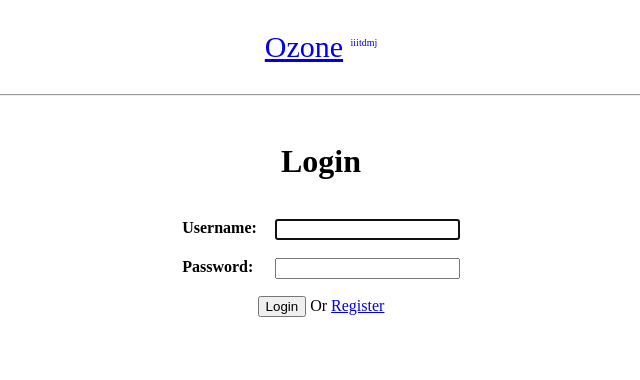
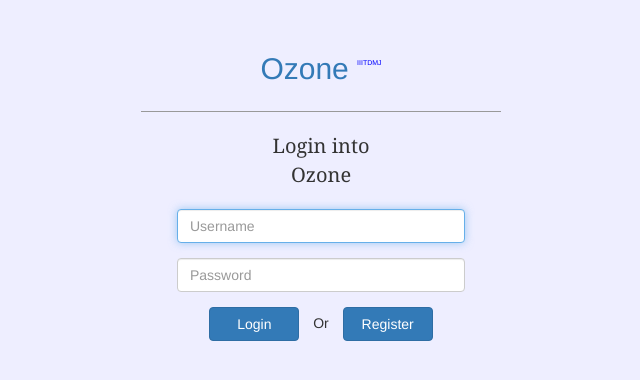
Before and after one commit to Samy-33/Ozone, a Django app: page / in a window 1280 px wide. Shown: the top 380 px of the page, without its empty margins (319-959 px from the left). Run offline with Django 3.2, Linux system fonts and the light colour scheme; some libraries are stand-ins or nearby versions.

Commit message:
Updated login page

```diff
--- a/inout/static/inout/css/login.css
+++ b/inout/static/inout/css/login.css
@@ -0,0 +1,37 @@
+body {
+    background-color: #eef;
+    margin-top: 3%;
+}
+hr {
+    border-top: 1px solid #999;
+}
+sup {
+    font-size: 7px;
+    top: -2em;
+}
+.form-group {
+    width: 80%;
+}
+.heading {
+    color: blue;
+    font-size: 30px;
+    padding: 0;
+    margin: 10px 0 0 0;
+    width: 40.0%;
+    display: inline-block;
+}
+.heading a:link{
+    text-decoration: none;
+}
+.login-heading {
+    font-size: 20px;
+    font-family: Georgia;
+    margin: 0px auto;
+    padding: 0;
+    display: block;
+    width: 45%;
+}
+.login-button {
+    width: 25%;
+    margin: 0 10px auto;
+}
--- a/inout/templates/inout/login.html
+++ b/inout/templates/inout/login.html
@@ -1,31 +1,47 @@
 {% load static %}
+
 <!DOCTYPE html>
 <html>
   <head>
     <title> Welcome to Ozone Judge </title>
+    <meta name="viewport" content="width=device-width, initial-scale=1">
+    <link href="{% static 'inout/css/form-table.css' %}" rel="stylesheet" type="text/css" />
+    <link href="{% static 'inout/css/bootstrap.min.css' %}" rel="stylesheet" type="text/css" />
     <link href="{% static 'inout/css/base.css' %}" rel="stylesheet" type="text/css" />
-		<link href="{% static 'inout/css/form-table.css' %}" rel="stylesheet" type="text/css" />
+    <link href="{% static 'inout/css/login.css' %}" rel="stylesheet" type="text/css" />
   </head>
   <body>
+    <div class="container">
+      <div class="row">
+        <div class="col-md-4 col-sm-4 col-md-offset-4 col-sm-offset-4">
           <center>
-			<p style="color:blue; font-size:30px;">
-				<a href='{% url "inout:home"%}' >Ozone</a>
-				<sup style="font-size:10px;">iiitdmj</sup>
+            <p class="heading">
+              <a href='{% url "inout:home"%}'>Ozone</a>
+              <sup>IIITDMJ</sup>
             </p>
-			<hr><br>
-			<h1> Login </h1>
-			<form method=post>
+          </center>
+          <hr>
+          <center>
+            <div class="login-heading">Login into Ozone</div>
+          </center>
+          <br>
+          <form method="post" role="form">
             {% csrf_token %}
-				<table>
-					{% for field in form %}
-						<tr>
-							<th style="float:left;">{{field.label_tag}}</th>
-							<td>{{field}}{{field.errors}}</td>
-						</tr>
-					{% endfor %}
-				</table>
-				<button type="submit" > Login </button> Or <a href="{% url 'inout:register' %}">Register</a>
+            <center>
+              <div class="form-group">
+                <input type="text" class="form-control" placeholder="Username" autofocus required="true">
+              </div>
+              <div class="form-group">
+                <input type="password" class="form-control" placeholder="Password" required="true">
+              </div>
+
+              <button type="submit" class="login-button btn btn-primary"> Login </button>
+              Or
+              <a href="{% url 'inout:register' %}" class="login-button btn btn-primary">Register</a>
+            </center>
           </form>
-		</center>
+        </div>
+      </div>
+    </div>
   </body>
 </html>
```
Lines whose indentation alone changed are shown as unchanged.
